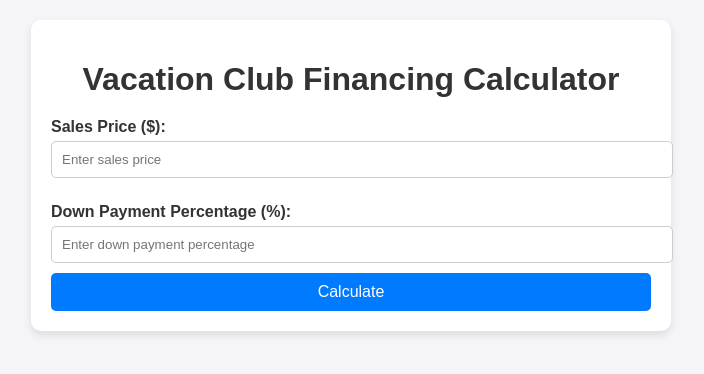
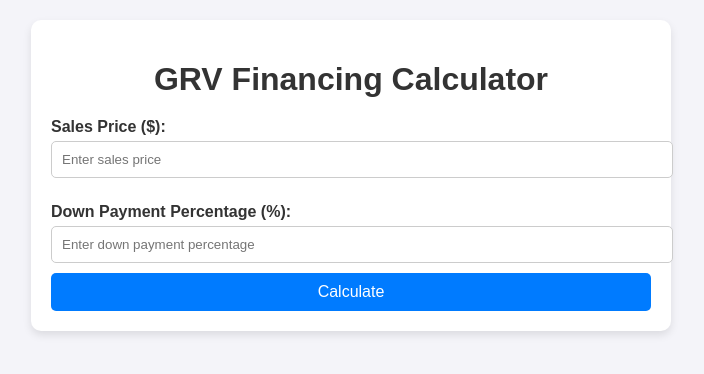
Before and after one commit to sshieldsslc/GRV_TO_Calculator, a plain HTML site: page index.html in a window 1280 px wide. Shown: the whole page, without its empty margins (289-993 px from the left). Drawn offline with Linux system fonts and the light colour scheme.

Commit message:
Update index.html

```diff
--- a/index.html
+++ b/index.html
@@ -62,7 +62,7 @@
 </head>
 <body>
   <div class="container">
-    <h1>Vacation Club Financing Calculator</h1>
+    <h1>GRV Financing Calculator</h1>
     <label for="salesPrice">Sales Price ($):</label>
     <input type="number" id="salesPrice" placeholder="Enter sales price">
 
```
